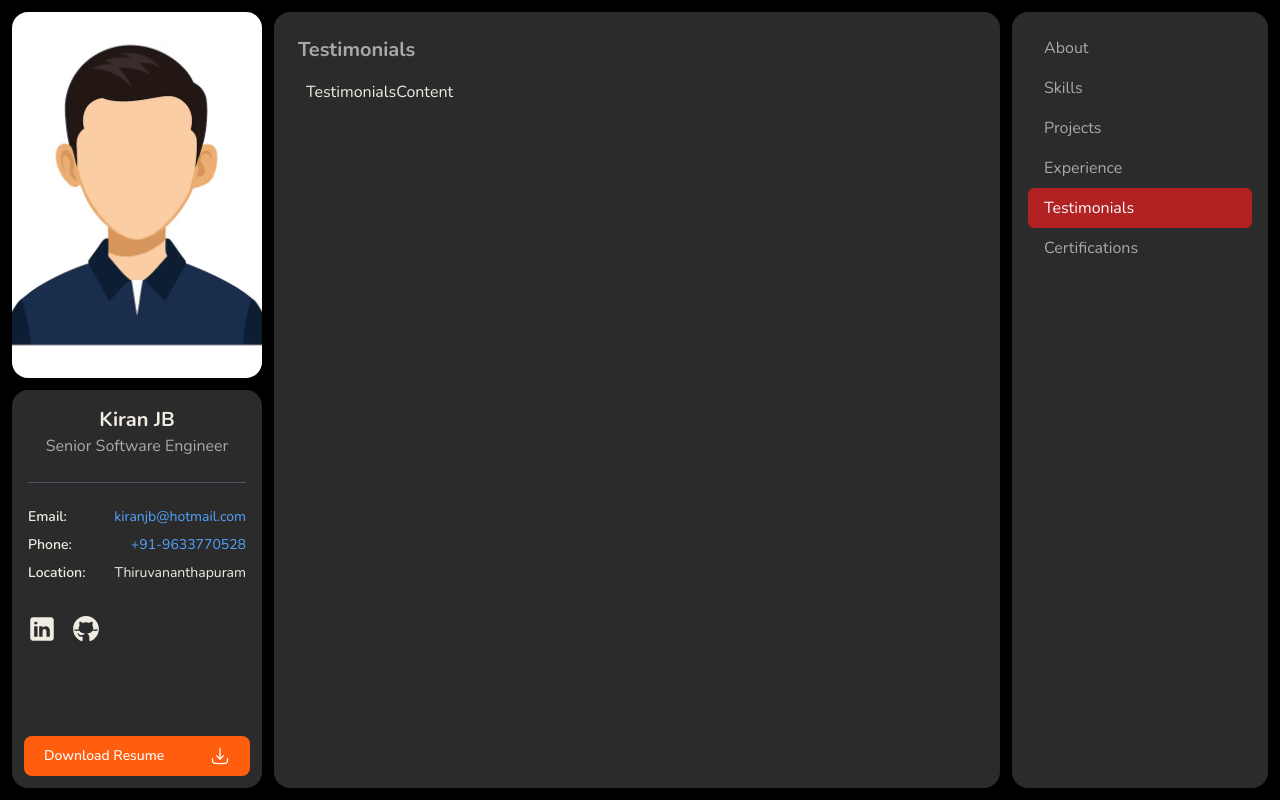
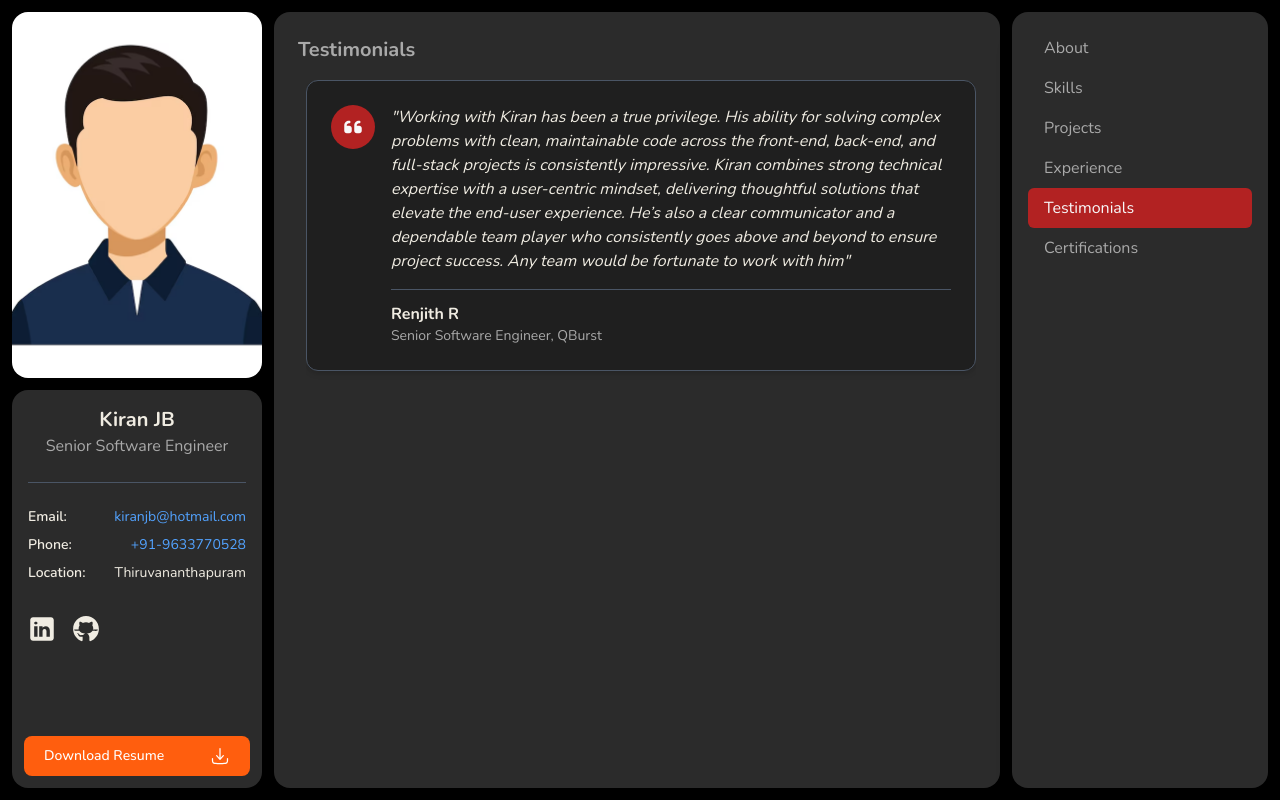
Before and after one commit to jbkiran/Egret, a Next.js app: page / in a window 1280 px wide. Both pictures are taken after a click on the button "Testimonials". Built offline with nearby package versions, Linux system fonts and the light colour scheme.

Commit message:
Testimonials implementation

```diff
--- /dev/null
+++ b/src/components/main/TestimonialsCard.tsx
@@ -0,0 +1,30 @@
+import { TestimonialsType } from '@/types/interface'
+import React from 'react'
+import { FaQuoteLeft } from 'react-icons/fa6'
+
+
+const TestimonialsCard = ({testimonialData}:TestimonialsType) => {
+  return (
+    <div className="bg-[var(--color-card)] border border-[var(--color-border-color)] rounded-xl p-6 shadow-md hover:shadow-lg transition-all duration-300">
+        <div className="flex items-start gap-4">
+          <div className="bg-[var(--color-accent-primary)] text-[var(--color-accent-text)] p-3 rounded-full">
+            <FaQuoteLeft className="w-5 h-5" />
+          </div>
+          <div>
+            <p className="text-[var(--color-primary)] italic mb-4">
+                "{testimonialData.content}"
+            </p>
+            <div className="border-t border-[var(--color-border-color)] pt-3">
+              <div className="float-start">
+                <h4 className="font-bold text-[var(--color-primary)]">{testimonialData.name}</h4>
+                <p className="text-sm text-[var(--color-secondary)]">{testimonialData.role}</p>
+              </div>
+
+            </div>
+          </div>
+        </div>
+    </div>
+  )
+}
+
+export default TestimonialsCard
--- a/src/components/main/TestimonialsContent.tsx
+++ b/src/components/main/TestimonialsContent.tsx
@@ -1,9 +1,25 @@
-import React from 'react'
+import React from 'react';
+import TestimonialsCard from './TestimonialsCard';
 
 const TestimonialsContent = () => {
+  const testimonials = [
+    {
+      id: 1,
+      name: "Renjith R",
+      role: "Senior Software Engineer, QBurst",
+      content: "Working with Kiran has been a true privilege. His ability for solving complex problems with clean, maintainable code across the front-end, back-end, and full-stack projects is consistently impressive. Kiran combines strong technical expertise with a user-centric mindset, delivering thoughtful solutions that elevate the end-user experience. He’s also a clear communicator and a dependable team player who consistently goes above and beyond to ensure project success. Any team would be fortunate to work with him",
+    }
+  ];
+
   return (
-    <div>TestimonialsContent</div>
-  )
-}
+    <>
+      <div className="grid grid-row-1">
+        {testimonials.map((testimonial) => (
+          <TestimonialsCard key={testimonial.id} testimonialData={testimonial}/>
+        ))}
+      </div>
+    </>
+  );
+};
 
-export default TestimonialsContent
+export default TestimonialsContent;
```
Also changed, not shown: src/types/interface.ts (+11 -0 lines).
